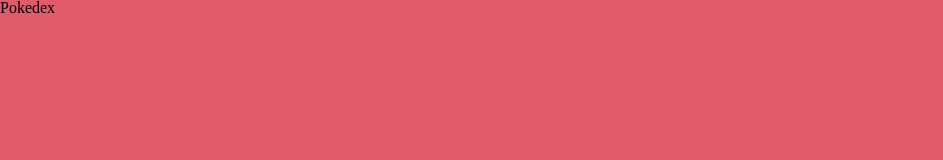
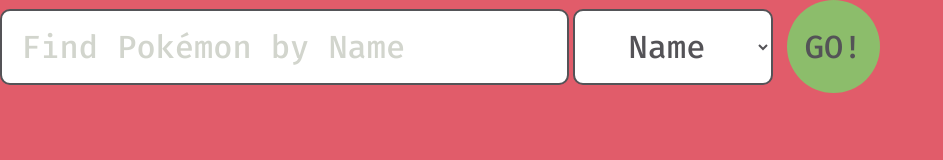
Before and after one commit to wijohnst/vanilla-pokedex, a website built with Parcel: page src/index.html in a window 1280 px wide. Shown: the whole page, without its empty margins (0-943 px from the left). Built offline with nearby package versions, Linux system fonts and the light colour scheme.

Commit message:
Pok 15 search UI (#22)
* chore: Add SearchBar UI

[optional body]

[optional footer(s)]

* chore: Add SearchBar UI

Full chore complete now

[optional footer(s)]

* feat: search UI

moved input styling to .search-input class

[optional footer(s)]

* feat: SearchBar UI

Hopefully resolved coupling issues with styling

[optional footer(s)]

```diff
--- a/src/index.html
+++ b/src/index.html
@@ -14,7 +14,16 @@
     <title>Pokedex</title>
   </head>
   <body>
-    Pokedex
+
+    <form>
+    <input class="main-search" id="search-input" type="text" placeholder="Find Pokémon by Name"></input>
+    <select class="main-search" name="criteria" id="search-option">
+      <option value="name">Name</option>
+      <option value="id">Id</option>
+  </select>
+  <button class="go-button" type="submit">GO!</button>
+  </form>
+
     <script src="index.js" type="module"></script>
   </body>
 </html>
--- a/src/styles.css
+++ b/src/styles.css
@@ -138,3 +138,45 @@
 body {
   background: #e15c6a;
 }
+
+.main-search {
+  box-sizing: border-box;
+  font-family: 'Fira Mono', monospace;
+  font-weight: 500;
+  background-color: var(--poke-white);
+  border: 2px solid #545357;
+  border-radius: 10px;
+  font-size: 32px;
+  line-height: 38px;
+}
+
+#search-input {
+  color: var(--poke-gray);
+  width: 569px;
+  height: 76px;
+  padding-left: 1.2rem;
+}
+
+#search-input::placeholder {
+  color: var(--poke-gray);
+}
+
+#search-option {
+  width: 200px;
+  height: 76px;
+  text-align: center;
+  color: var(--poke-black);
+}
+
+.go-button {
+  border-radius: 50%;
+  height: 93px;
+  width: 93px;
+  background-color: var(--poke-green);
+  font-family: 'Fira Mono', monospace;
+  font-weight: 500;
+  font-size: 32px;
+  color: var(--poke-black);
+  border: 0;
+  margin-left: 10px;
+}
```
Also changed, not shown: 1 other file.
